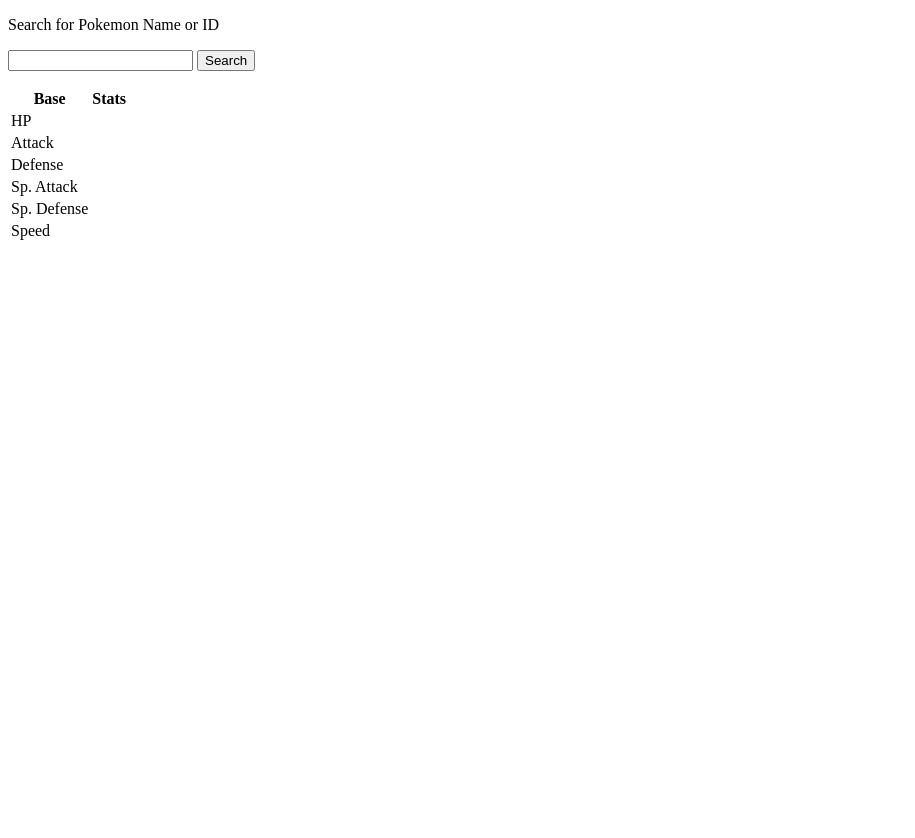
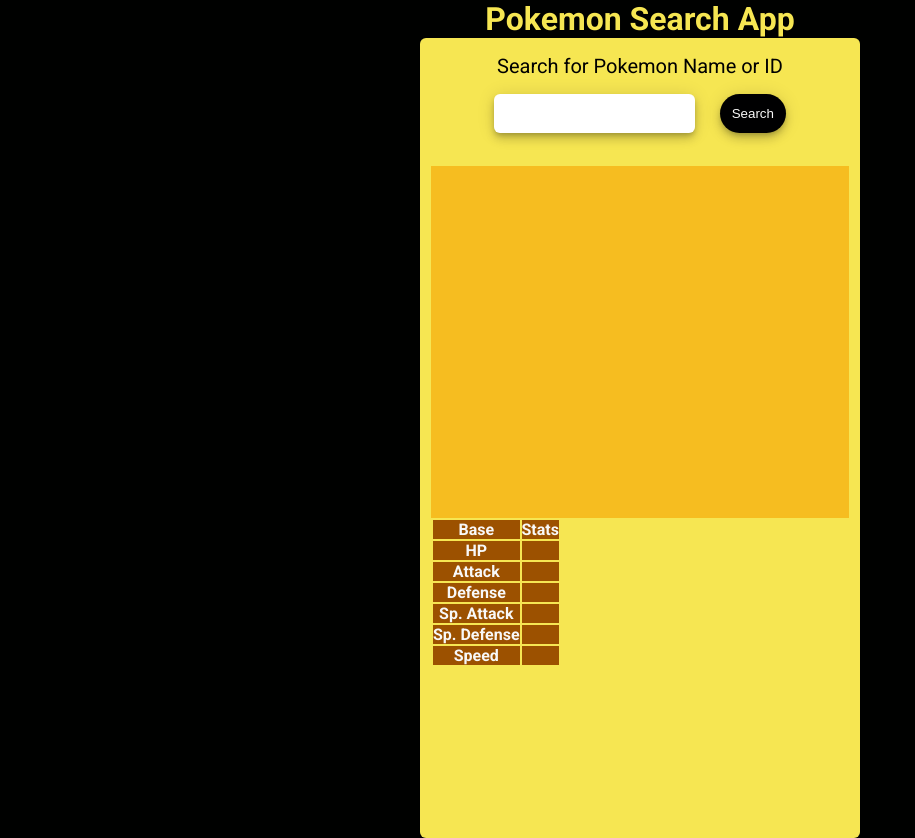
Before and after one commit to TheDevotion/FreeCodeCamp-JavaScript-projects, a plain HTML site: page PokemonSearchApp/index.html in a window 1280 px wide. Shown: the whole page, without its empty margins (0-915 px from the left). Before the commit the page ends 800 px from the top, so only its background shows below. Drawn offline with Linux system fonts and the light colour scheme.

Commit message:
added some css and pokemon color palete

```diff
--- a/PokemonSearchApp/index.html
+++ b/PokemonSearchApp/index.html
@@ -3,14 +3,29 @@
   <head>
     <meta charset="UTF-8" />
     <meta name="viewport" content="width=device-width, initial-scale=1.0" />
+    <link rel="stylesheet" href="./styles.css" />
+    <!-- roboto font  -->
+    <link rel="preconnect" href="https://fonts.googleapis.com" />
+    <link rel="preconnect" href="https://fonts.gstatic.com" crossorigin />
+    <link
+      href="https://fonts.googleapis.com/css2?family=Roboto:ital,wght@0,100;0,300;0,400;0,500;0,700;0,900;1,100;1,300;1,400;1,500;1,700;1,900&display=swap"
+      rel="stylesheet"
+    />
     <title>Pokemon Search App</title>
   </head>
   <body>
+    <h1>Pokemon Search App</h1>
     <div class="main-container">
       <div class="pokemon-search">
         <p>Search for Pokemon Name or ID</p>
-        <input id="search-input" required />
-        <button id="search-button">Search</button>
+        <div class="search-bar">
+          <div></div>
+          <div></div>
+          <input id="search-input" required />
+          <button id="search-button">Search</button>
+          <div></div>
+          <div></div>
+        </div>
       </div>
 
       <div class="pokemon-display">
@@ -28,31 +43,32 @@
             <th>Stats</th>
           </tr>
           <tr>
-            <td>HP</td>
+            <th>HP</td>
             <td id="hp"></td>
           </tr>
           <tr>
-            <td>Attack</td>
+            <th>Attack</td>
             <td id="attack"></td>
           </tr>
           <tr>
-            <td>Defense</td>
+            <th>Defense</td>
             <td id="defense"></td>
           </tr>
           <tr>
-            <td>Sp. Attack</td>
+            <th>Sp. Attack</td>
             <td id="speacial-attack"></td>
           </tr>
           <tr>
-            <td>Sp. Defense</td>
+            <th>Sp. Defense</td>
             <td id="speacial-defense"></td>
           </tr>
           <tr>
-            <td>Speed</td>
+            <th>Speed</td>
             <td id="speed"></td>
           </tr>
         </table>
       </div>
     </div>
+    <script src="./script.js"></script>
   </body>
 </html>
--- a/PokemonSearchApp/styles.css
+++ b/PokemonSearchApp/styles.css
@@ -0,0 +1,112 @@
+* {
+  margin: 0;
+  padding: 0;
+  box-sizing: border-box;
+}
+
+/* color palete is from Pokemonpalette.com */
+:root {
+  --white: #f8f8f8;
+  /* blacks */
+  --black: #010000;
+  --mid-black: #000100;
+  --super-black: #000001;
+
+  /* yellows:  */
+  --super-yellow: #f6e652;
+  --yellow1: #f6d63f;
+  --yellow2: #f6de48;
+  --dark-yellow: #f6bd20;
+
+  /* browns */
+  --brown1: #9c5100;
+  --brown2: #9b5200;
+}
+
+h1 {
+  text-align: center;
+  color: var(--super-yellow);
+}
+
+body {
+  font-family: "Roboto", sans-serif;
+  background-color: var(--mid-black);
+}
+
+.main-container {
+  background-color: var(--super-yellow);
+  height: 800px;
+  width: 440px;
+  margin: auto;
+  border-radius: 6px;
+}
+
+/* search  */
+.pokemon-search p {
+  font-size: 1.25rem;
+  padding-top: 1rem;
+}
+
+.search-bar {
+  display: flex;
+  justify-content: space-evenly;
+  padding-top: 1rem;
+}
+.pokemon-search {
+  text-align: center;
+  height: 16%;
+}
+
+#search-input {
+  padding: 0.75rem;
+  border-radius: 6px;
+  border-style: none;
+  box-shadow: rgba(0, 0, 0, 0.2) 0 3px 5px -1px,
+    rgba(0, 0, 0, 0.14) 0 6px 10px 0, rgba(0, 0, 0, 0.12) 0 1px 18px 0;
+}
+
+/* edited some button css from getcssscan.com  */
+#search-button {
+  background-color: var(--super-black);
+  color: var(--white);
+  padding: 0.75rem;
+  border-radius: 24px;
+  box-shadow: rgba(0, 0, 0, 0.2) 0 3px 5px -1px,
+    rgba(0, 0, 0, 0.14) 0 6px 10px 0, rgba(0, 0, 0, 0.12) 0 1px 18px 0;
+  border-style: none;
+  transition: 200ms;
+  cursor: pointer;
+}
+
+#search-button:hover {
+  background: var(--white);
+  color: var(--super-black);
+}
+
+#search-button:active {
+  box-shadow: 0 4px 4px 0 rgb(60 64 67 / 30%),
+    0 8px 12px 6px rgb(60 64 67 / 15%);
+  outline: none;
+}
+
+/* pokemon display  */
+
+.pokemon-display {
+  height: 44%;
+  width: 95%;
+  background-color: var(--dark-yellow);
+  margin: auto;
+}
+/* stats */
+.pokemon-stats {
+  width: 95%;
+  margin: auto;
+}
+
+#stats-table tr {
+  background-color: var(--brown1);
+  color: var(--white);
+}
+
+#stats-table th {
+}
```
